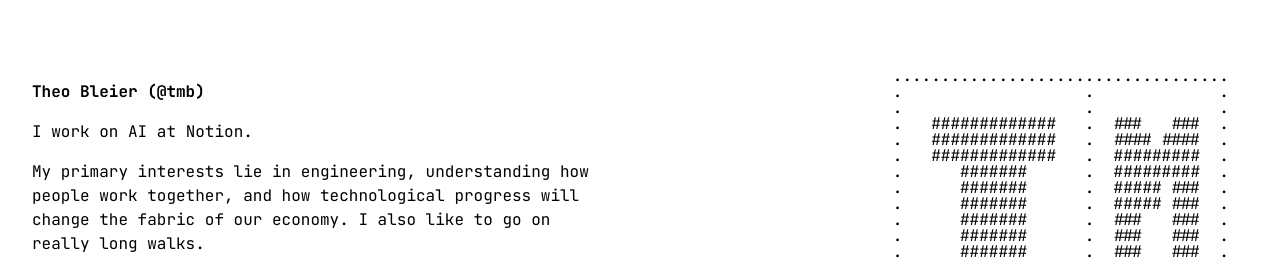
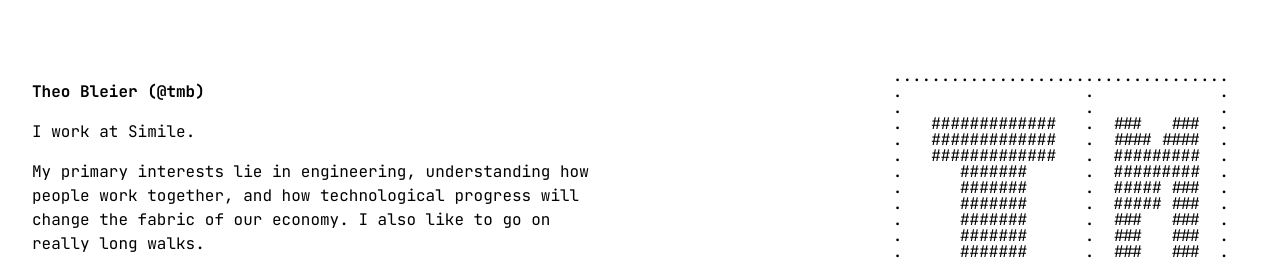
Before and after one commit to tmb/site, a Next.js app: page / in a window 1280 px wide. Shown: the top 260 px of the page. Built offline with nearby package versions, Linux system fonts and the light colour scheme.

Commit message:
Update page.tsx

```diff
--- a/src/app/page.tsx
+++ b/src/app/page.tsx
@@ -20,13 +20,13 @@ export default function Home() {
         <main className="max-w-xl">
           <h1 className="font-bold mb-4">Theo Bleier (@tmb)</h1>
           <p className="mb-4">
-            I work on AI at{' '}
+            I work at{' '}
             <a
-              href="https://notion.so"
+              href="https://simile.com"
               target="_blank"
               rel="noopener noreferrer"
             >
-              Notion
+              Simile
             </a>
             .
           </p>{' '}
```
